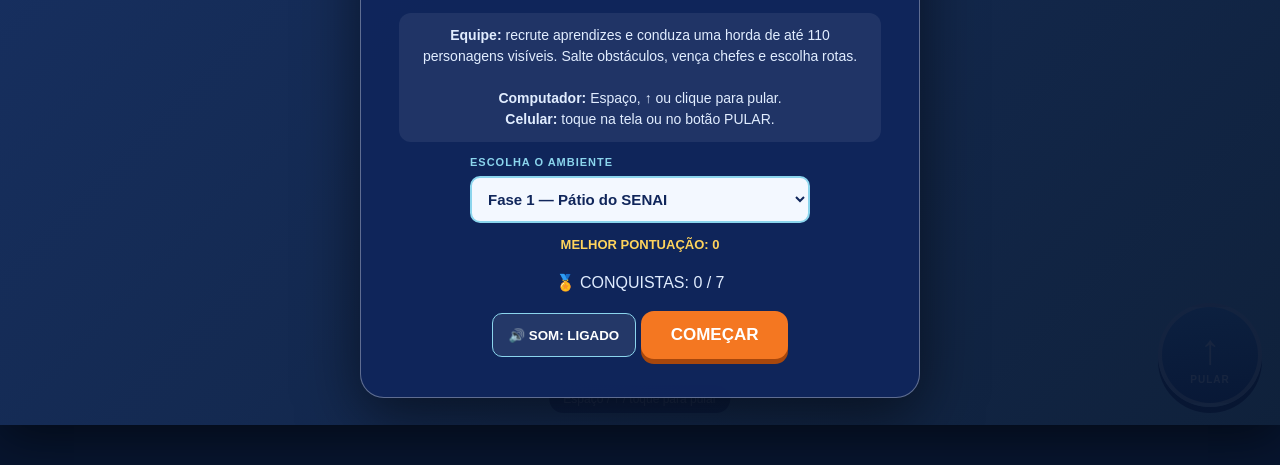
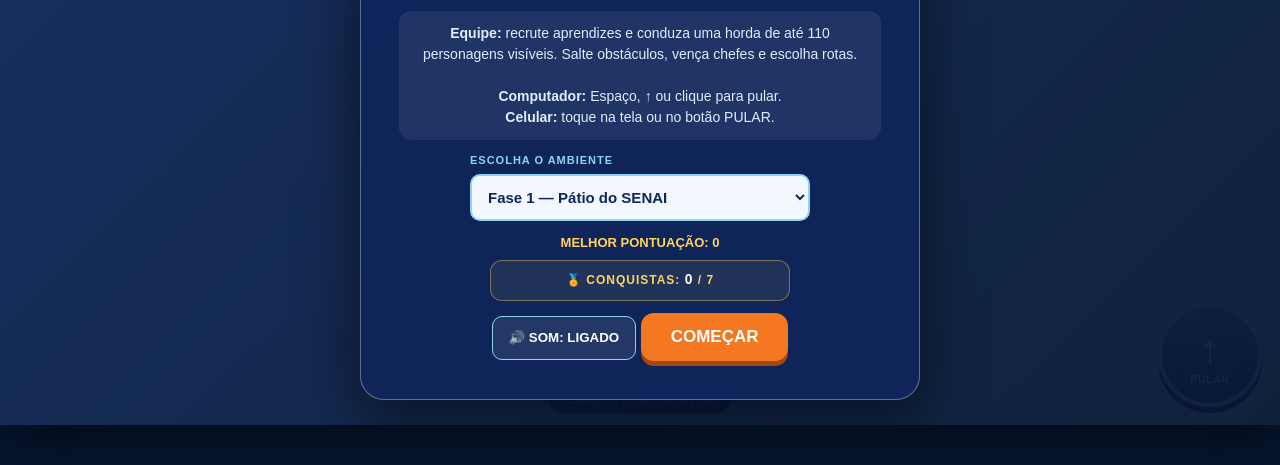
Before and after one commit to jean179-png/Jogo-correai, a plain HTML site: page index.html in a window 1280 px wide. Shown: the part 335-800 px from the top of the page. Drawn offline with Linux system fonts and the light colour scheme.

Commit message:
Estiliza painel de conquistas - Etapa 24

```diff
--- a/style.css
+++ b/style.css
@@ -213,3 +213,9 @@ body{min-height:100svh;min-height:100dvh}
   #rotate-device{display:none!important}
   .result-grid{grid-template-columns:repeat(3,1fr)}
 }
+
+
+
+/* Etapa 24 — painel de conquistas */
+.achievement-summary{margin:8px auto 12px!important;padding:9px 12px;max-width:300px;border:1px solid #ffd45c66;border-radius:12px;background:#ffd45c14;color:#ffd45c!important;font-size:12px!important;font-weight:900;letter-spacing:1px}
+.achievement-summary span{color:#fff;font-size:1.15em}
```
